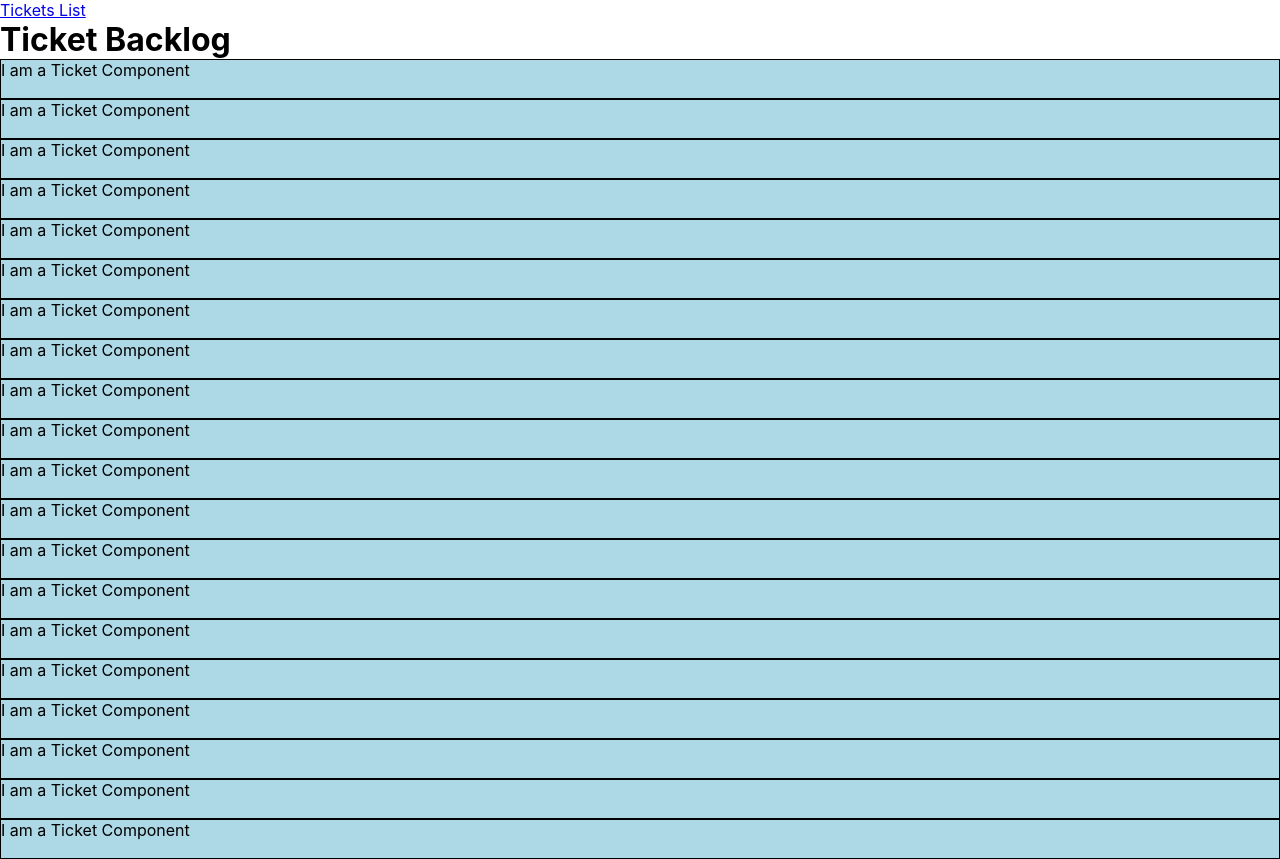
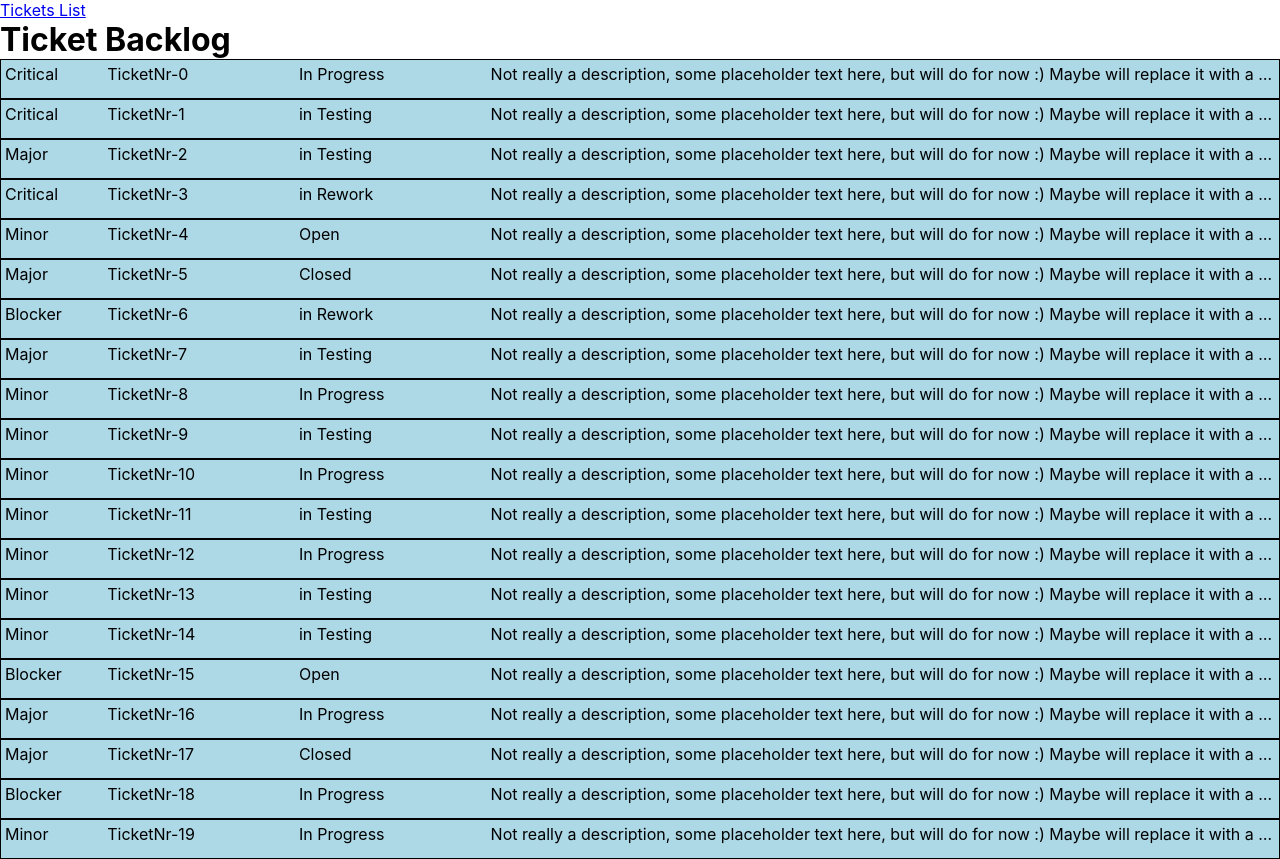
Before and after one commit to aliravn/virtual-list-challenge, a React (Create React App) app: page /backlog in a window 1280 px wide. Built offline with nearby package versions, Linux system fonts and the light colour scheme.

Commit message:
show ticket properties according to requirements

```diff
--- a/src/components/Ticket/Ticket.js
+++ b/src/components/Ticket/Ticket.js
@@ -1,8 +1,16 @@
 import React from 'react';
 import styles from 'components/Ticket/Ticket.module.scss';
 
-const Ticket = () => {
-	return <div className={styles.wrapper}>I am a Ticket Component</div>;
+const Ticket = ({ data }) => {
+	const { subject, priority, status, description } = data;
+	return (
+		<div className={styles.wrapper}>
+			<div className={styles.priority}>{priority}</div>
+			<div className={styles.subject}>{subject}</div>
+			<div className={styles.status}>{status}</div>
+			<div className={styles.description}>{description}</div>
+		</div>
+	);
 };
 
 export default Ticket;
--- a/src/components/Ticket/Ticket.module.scss
+++ b/src/components/Ticket/Ticket.module.scss
@@ -1,6 +1,30 @@
 .wrapper {
 	width: 100%;
-	height: 40px;
+	height: 100%;
 	background-color: lightblue;
 	border: 1px solid #000000;
+	display: flex;
 }
+
+.priority {
+	width: 8%;
+	padding: 4px;
+}
+
+.subject {
+	width: 15%;
+	padding: 4px;
+}
+
+.status {
+	width: 15%;
+	padding: 4px;
+}
+
+.description {
+	width: 62%;
+	padding: 4px;
+	white-space: nowrap;
+	text-overflow: ellipsis;
+	overflow: hidden;
+}
--- a/src/pages/Backlog/Backlog.js
+++ b/src/pages/Backlog/Backlog.js
@@ -16,7 +16,7 @@ const Backlog = () => {
 				renderItem={({ index, style }) => {
 					return (
 						<li key={index} style={style}>
-							<Ticket />
+							<Ticket data={items[index]} />
 						</li>
 					);
 				}}
```
